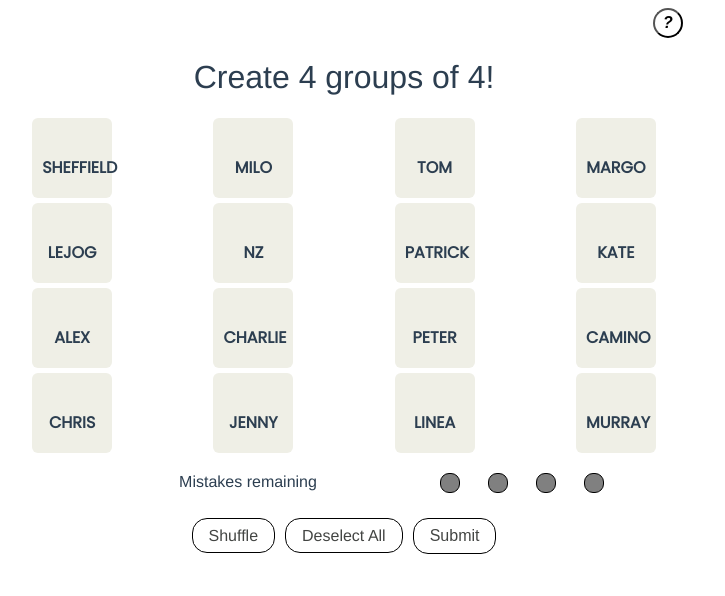
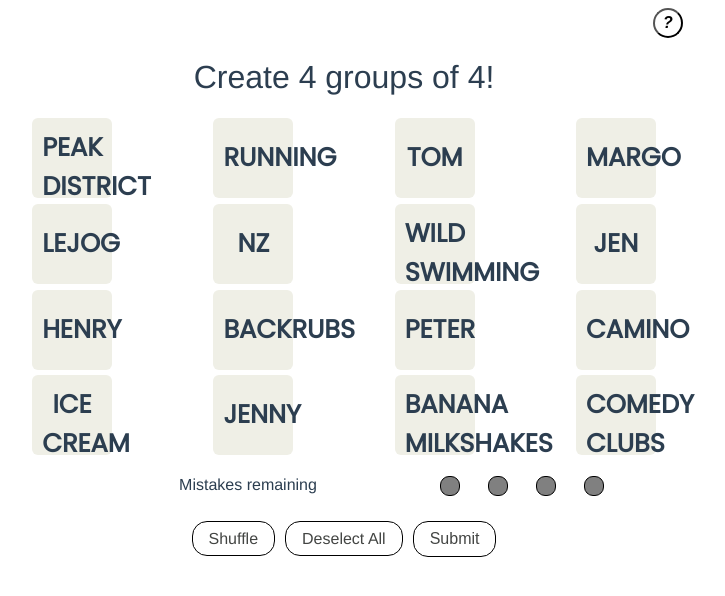
Before and after one commit to margOnline/connections, a Vue app: page / in a window 1280 px wide. Shown: the top 596 px of the page, without its empty margins (296-1021 px from the left). Built offline with nearby package versions, Linux system fonts and the light colour scheme; a web font is replaced by a local one.

Commit message:
Experiment with cqw for long words (#25)
* Testcase for long words
* Experiment with cqw unit instead of px

```diff
--- a/src/categories.json
+++ b/src/categories.json
@@ -17,13 +17,13 @@
     {
       "id": 3,
       "level": "Challenging",
-      "name": "Jenry's brothers",
+      "name": "Jen loves ...",
       "guessedOrder": 0
     },
     {
       "id": 4,
       "level": "Hard",
-      "name": "Jenry's nieces and nephews",
+      "name": "Henry loves ...",
       "guessedOrder": 0
     }
   ]
--- a/src/components/WordSquare.vue
+++ b/src/components/WordSquare.vue
@@ -21,17 +21,16 @@ export default {
 <style scoped>
 @import url("https://fonts.googleapis.com/css2?family=Open+Sans:wght@600&family=Oxygen&family=Oxygen+Mono&family=Poppins&display=swap");
 .word {
+  font-size: 2cqw;
+  font-weight: 700;
   display: inline-block;
   font-family: "Poppins";
-  font-size: 16px;
-  font-weight: 700;
   height: 60px;
   width: 60px;
   background-color: #efefe6;
   padding: 10px;
   text-align: center;
   border-radius: 6px;
-  line-height: 80px;
   justify-content: center;
   align-content: center;
 }
@@ -45,14 +44,8 @@ export default {
 }
 @media (min-width: 721px) and (max-width: 1024px) {
   .word {
-    font-size: 2vw;
     height: 80px;
     width: 80px;
-  }
-}
-@media (min-width: 240px) and (max-width: 720px) {
-  .word {
-    font-size: 3vw;
   }
 }
 .shake {
--- a/src/words.json
+++ b/src/words.json
@@ -43,55 +43,55 @@
       "solved": false
     },
     {
-      "text": "sheffield",
+      "text": "peak district",
       "categoryId": 2,
       "selected": false,
       "solved": false
     },
     {
-      "text": "alex",
+      "text": "henry",
       "categoryId": 3,
       "selected": false,
       "solved": false
     },
     {
-      "text": "charlie",
+      "text": "backrubs",
       "categoryId": 3,
       "selected": false,
       "solved": false
     },
     {
-      "text": "chris",
+      "text": "ice cream",
       "categoryId": 3,
       "selected": false,
       "solved": false
     },
     {
-      "text": "patrick",
+      "text": "wild swimming",
       "categoryId": 3,
       "selected": false,
       "solved": false
     },
     {
-      "text": "kate",
+      "text": "jen",
       "categoryId": 4,
       "selected": false,
       "solved": false
     },
     {
-      "text": "linea",
+      "text": "banana milkshakes",
       "categoryId": 4,
       "selected": false,
       "solved": false
     },
     {
-      "text": "milo",
+      "text": "running",
       "categoryId": 4,
       "selected": false,
       "solved": false
     },
     {
-      "text": "murray",
+      "text": "comedy clubs",
       "categoryId": 4,
       "selected": false,
       "solved": false
```
